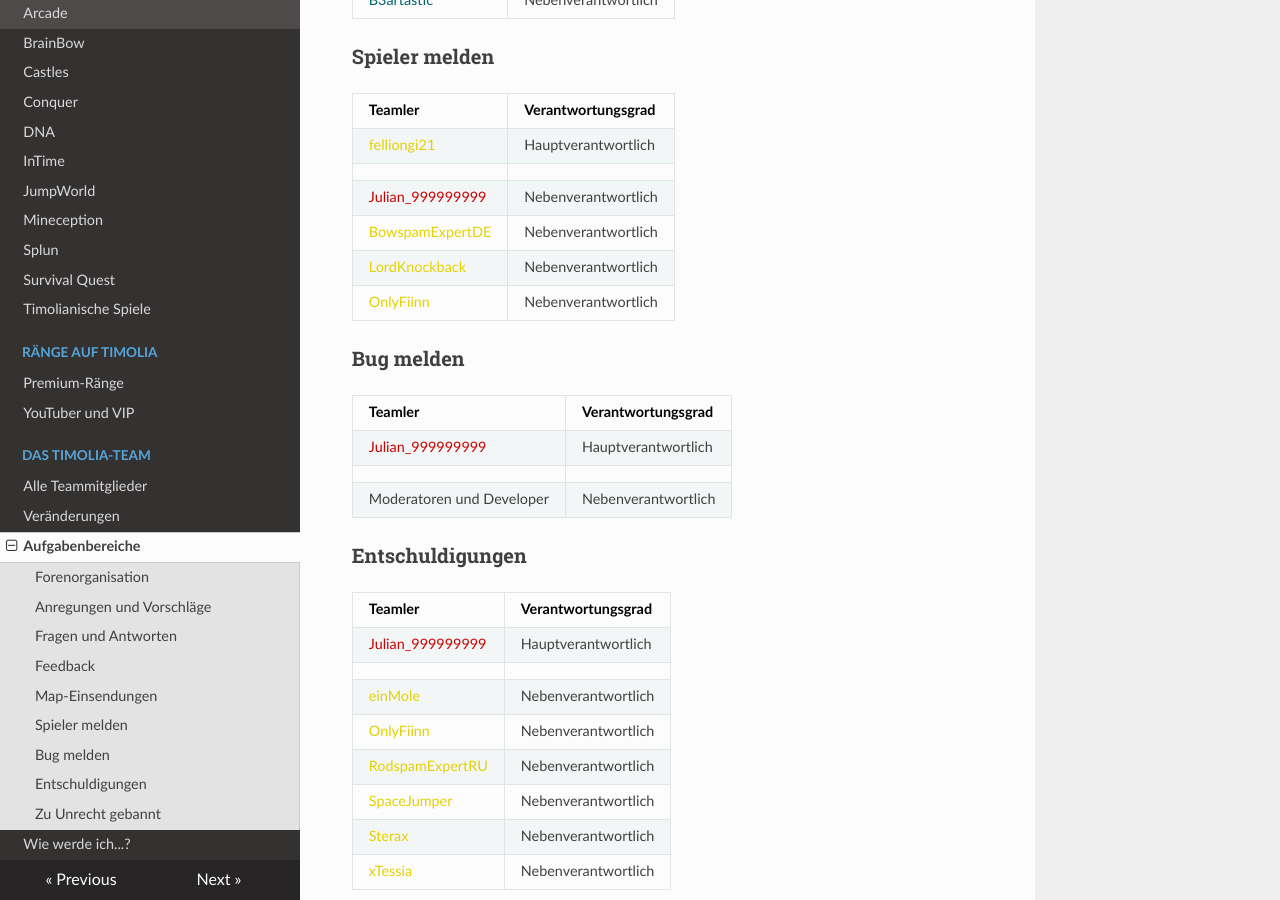
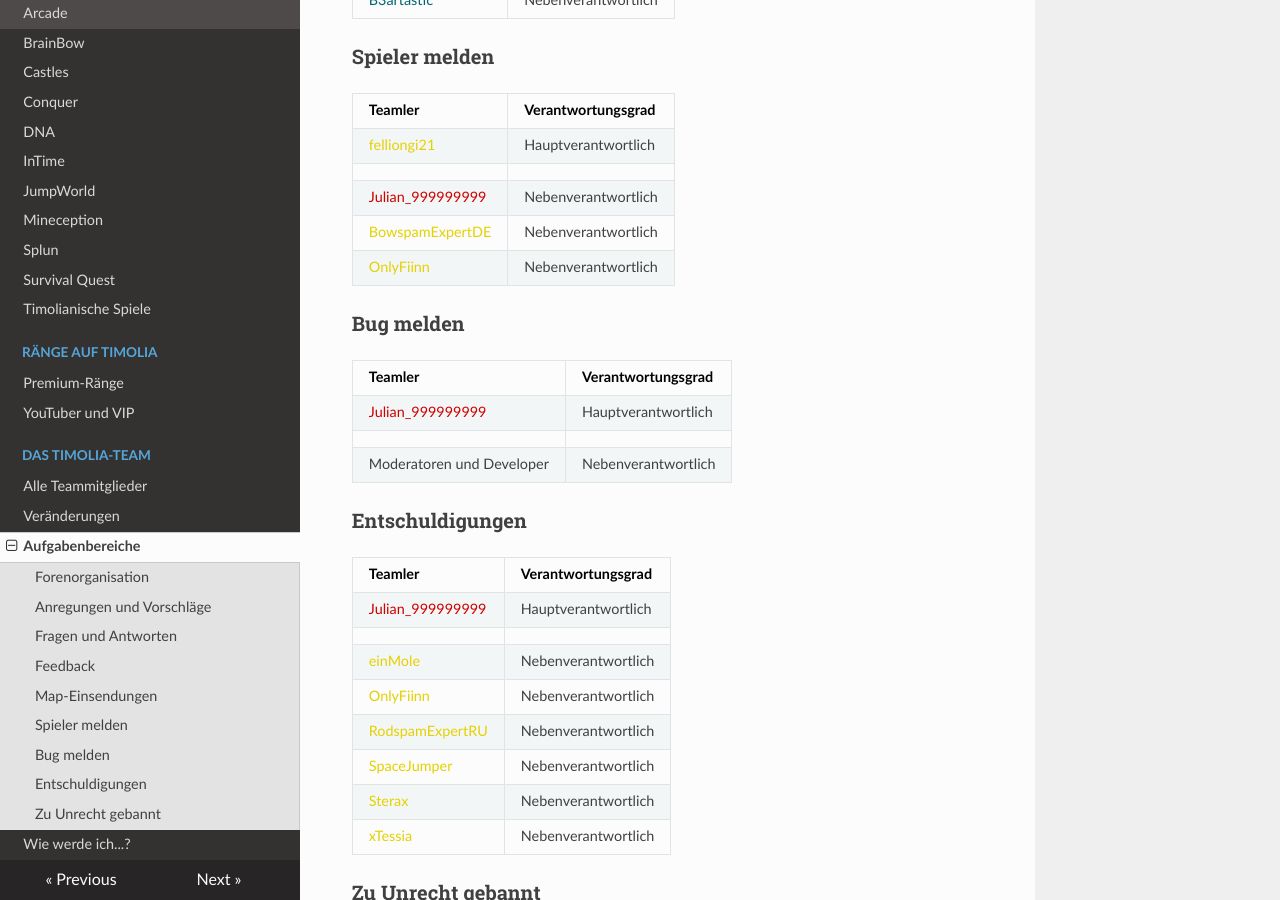
Before and after one commit to TimoliaDE/HowTo, an MkDocs documentation site: the page built from docs/team/responsibilities.md, in a window 1280 px wide and 900 px high, scrolled down 1537 px. Built offline with MkDocs 1.6.1, drawn with Linux system fonts in a browser that asks for light colours; nearby versions of some CDN libraries; old or Windows-style settings are respelled for this version of MkDocs.

Commit message:
Update responsibilities.md

```diff
--- a/docs/team/responsibilities.md
+++ b/docs/team/responsibilities.md
@@ -57,7 +57,6 @@ Die Verantwortlichen für die Forenorganisation kümmern sich sowohl um den Aufb
 | | |
 |<span style="color:#CF0101">Julian_999999999</span> | Nebenverantwortlich |
 |<span style="color:#E4D100">BowspamExpertDE</span> | Nebenverantwortlich |
-|<span style="color:#E4D100">LordKnockback</span> | Nebenverantwortlich |
 |<span style="color:#E4D100">OnlyFiinn</span> | Nebenverantwortlich |
 
 ### **Bug melden**
```
